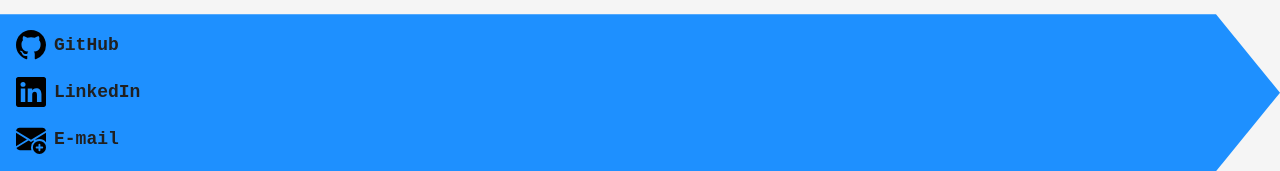
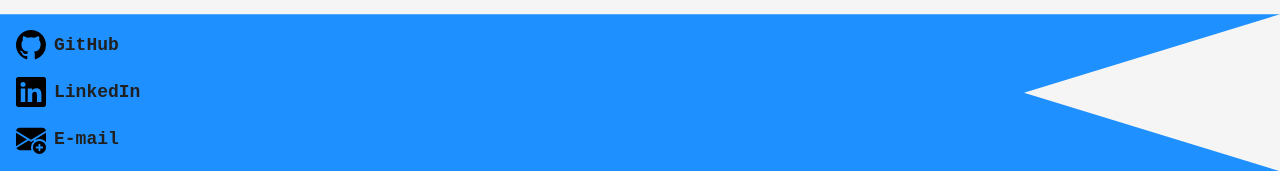
Before and after one commit to ArquiRibeiro/Portfolio, a website: page index.html in a window 1280 px wide. Shown: the part 2606-2777 px from the top of the page. Drawn offline with Linux system fonts and the light colour scheme.

Commit message:
Fixes Footer

```diff
--- a/styles.css
+++ b/styles.css
@@ -225,7 +225,7 @@ section{
 
 #footer{
     padding: 16px;
-    clip-path: polygon(0% 0%, 95% 0%, 100% 50%, 95% 100%, 0% 100%);
+    clip-path: polygon(100% 0%, 75% 50%, 100% 100%, 0 100%, 0 0);
     animation: footerTranslate 1000ms;
     animation-play-state: paused;
 }
@@ -462,6 +462,10 @@ a.dark:active{
         align-items: flex-start;
     }
 
+    #footer{
+        clip-path: polygon(100% 0%, 80% 50%, 100% 100%, 0 100%, 0 0)
+    }
+
     #footer ul li a{
         font-size: 18px;
     }
```
Also changed, not shown: README.md.
